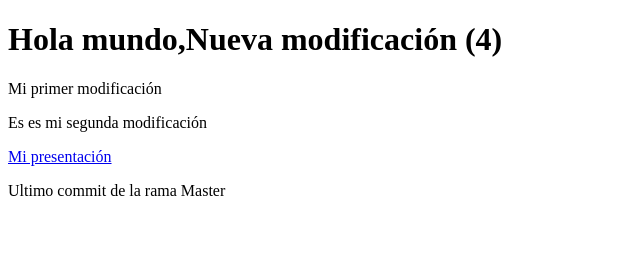
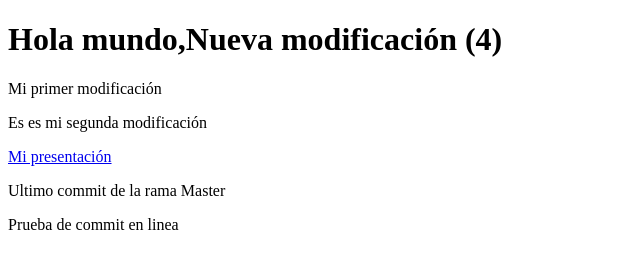
Before and after one commit to DanielOviedo08/aweb.15.git01, a plain HTML site: page Index.html in a window 1280 px wide. Shown: the whole page, without its empty margins (0-640 px from the left). Drawn offline with Linux system fonts and the light colour scheme.

Commit message:
Update Index.html
Prueba de un commit para actualizar la Page

```diff
--- a/Index.html
+++ b/Index.html
@@ -12,5 +12,6 @@
     <p>Es es mi segunda modificación</p>
     <a href="Presentacion.html">Mi presentación</a>
     <P>Ultimo commit de la rama Master</P>
+    <P>Prueba de commit en linea </P>
 </body>
 </html>
```
